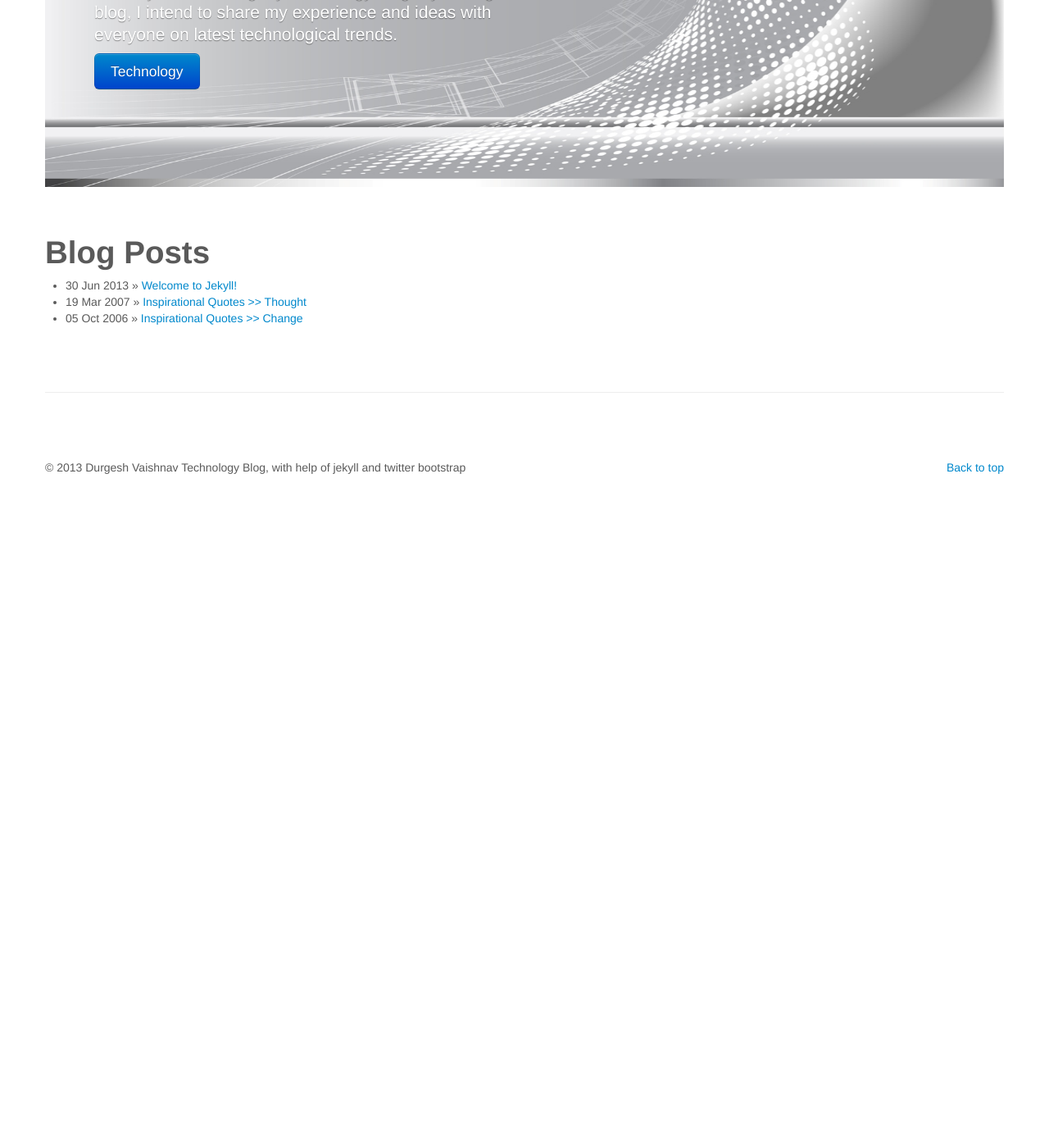
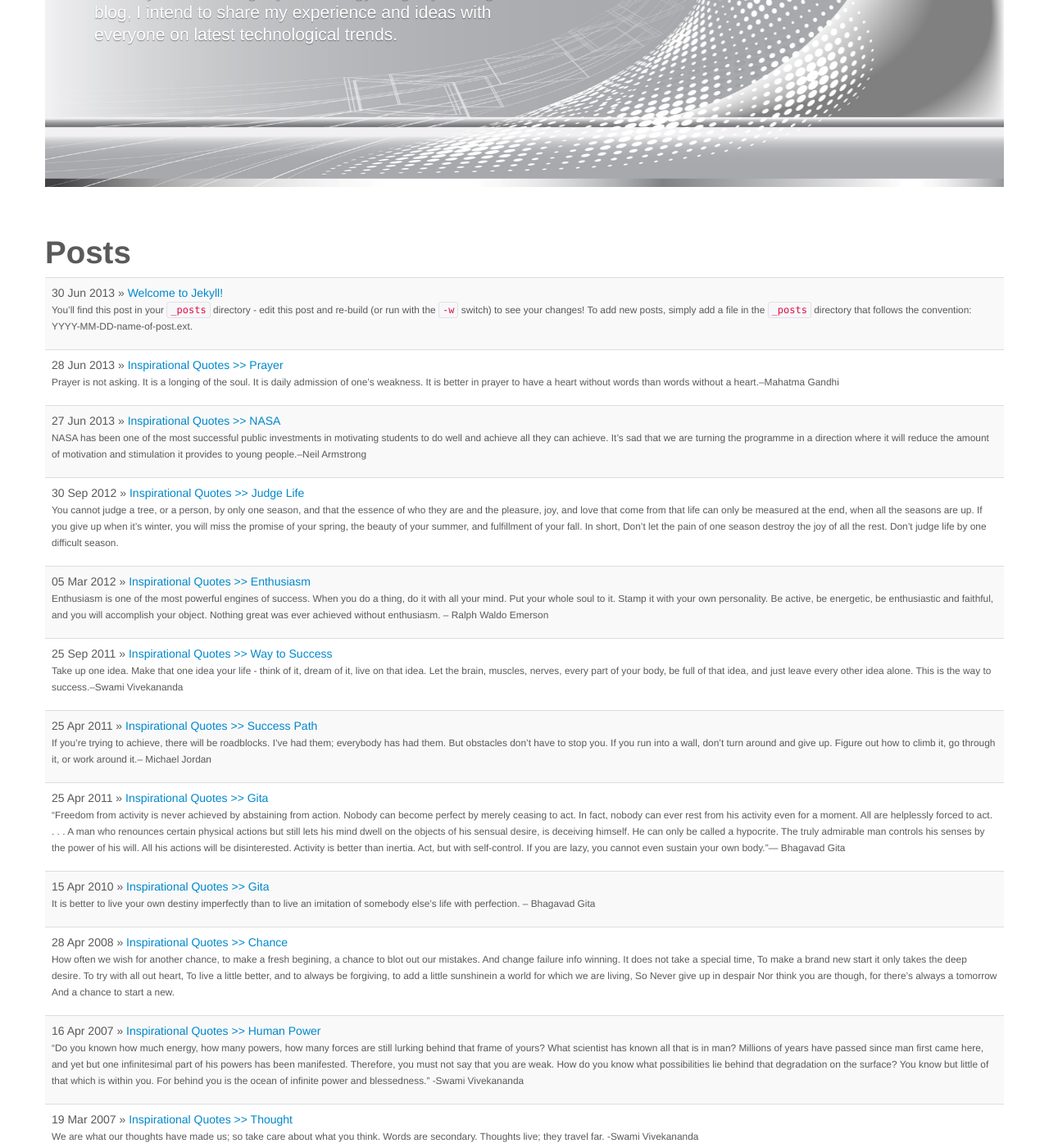
Before and after one commit to vdurgesh/git-pages, a Jekyll site: the page built from index.html, in a window 1280 px wide and 1400 px high, scrolled down 272 px. Shown: the whole window at 82% size. Built offline with Jekyll 4.4.1, drawn with Linux system fonts in a browser that asks for light colours; before the commit the page ends 902 px from its top, so only the background shows below that; some of the changed text lies outside the part shown.

Commit message:
migrating quotes

```diff
--- a/_layouts/default.html
+++ b/_layouts/default.html
@@ -38,10 +38,10 @@
             <div class="nav-collapse collapse">
               <ul class="nav">
                 <li class="active"><a href="/">Home</a></li>
-                <li><a href="about.html">About Me</a></li>
+                <li><a href="/about.html">About Me</a></li>
 
                 <!-- Read about Bootstrap dropdowns at http://twitter.github.com/bootstrap/javascript.html#dropdowns -->
-                <li class="dropdown">
+                <!--<li class="dropdown">
                   <a href="#" class="dropdown-toggle" data-toggle="dropdown">Technology <b class="caret"></b></a>
                   <ul class="dropdown-menu">
                     <li><a href="#">Java</a></li>
@@ -53,7 +53,7 @@
                     <li><a href="#">Network</a></li>
                     <li><a href="#">Cloud</a></li>
                   </ul>
-                </li>
+                </li> -->
               </ul>
             </div><!--/.nav-collapse -->
           </div><!-- /.navbar-inner -->
@@ -67,7 +67,8 @@
              <hr class="featurette-divider">
             <footer>
               <p class="pull-right"><a href="#">Back to top</a></p>
-              <p>&copy; 2013 Durgesh Vaishnav {{ site.name }}, with help of jekyll and twitter bootstrap</p>
+              <p>&copy; 2013 Durgesh Vaishnav {{ site.name }}, with help of <a href="http://jekyllrb.com/">Jekyll</a> and
+                <a href="http://twitter.github.io/bootstrap">Twitter bootstrap</a></p>
             </footer>
 
         </div> <!-- /container -->
--- /dev/null
+++ b/_posts/2007-04-16-quotes.markdown
@@ -0,0 +1,7 @@
+---
+layout: post
+title:  "Inspirational Quotes >> Human Power"
+date:   2007-04-16 10:00:00
+categories: quotes
+---
+"Do you known how much energy, how many powers, how many forces are still lurking behind that frame of yours? What scientist has known all that is in man? Millions of years have passed since man first came here, and yet but one infinitesimal part of his powers has been manifested. Therefore, you must not say that you are weak. How do you know what possibilities lie behind that degradation on the surface? You know but little of that which is within you. For behind you is the ocean of infinite power and blessedness." -Swami Vivekananda
--- /dev/null
+++ b/_posts/2008-04-28-quotes.markdown
@@ -0,0 +1,7 @@
+---
+layout: post
+title:  "Inspirational Quotes >> Chance"
+date:   2008-04-28 9:00:00
+categories: quotes
+---
+How often we wish for another chance, to make a fresh begining, a chance to blot out our mistakes. And change failure info winning. It does not take a special time, To make a brand new start it only takes the deep desire. To try with all out heart, To live a little better, and to always be forgiving, to add a little sunshinein a world for which we are living, So Never give up in despair Nor think you are though, for there's always a tomorrow And a chance to start a new.
--- /dev/null
+++ b/_posts/2010-04-15-quotes.markdown
@@ -0,0 +1,7 @@
+---
+layout: post
+title:  "Inspirational Quotes >> Gita"
+date:   2010-04-15 9:00:00
+categories: quotes
+---
+It is better to live your own destiny imperfectly than to live an imitation of somebody else's life with perfection. -- Bhagavad Gita
--- /dev/null
+++ b/_posts/2011-04-26-quotes.markdown
@@ -0,0 +1,7 @@
+---
+layout: post
+title:  "Inspirational Quotes >> Success Path"
+date:   2011-04-25 9:00:00
+categories: quotes
+---
+If you're trying to achieve, there will be roadblocks. I've had them; everybody has had them. But obstacles don't have to stop you. If you run into a wall, don't turn around and give up. Figure out how to climb it, go through it, or work around it.-- Michael Jordan
--- /dev/null
+++ b/_posts/2011-09-25-quotes.markdown
@@ -0,0 +1,7 @@
+---
+layout: post
+title:  "Inspirational Quotes >> Way to Success"
+date:   2011-09-25 9:00:00
+categories: quotes
+---
+Take up one idea. Make that one idea your life - think of it, dream of it, live on that idea. Let the brain, muscles, nerves, every part of your body, be full of that idea, and just leave every other idea alone. This is the way to success.--Swami Vivekananda
--- /dev/null
+++ b/_posts/2012-03-05-quotes.markdown
@@ -0,0 +1,7 @@
+---
+layout: post
+title:  "Inspirational Quotes >> Enthusiasm"
+date:   2012-03-05 9:00:00
+categories: quotes
+---
+Enthusiasm is one of the most powerful engines of success. When you do a thing, do it with all your mind. Put your whole soul to it. Stamp it with your own personality. Be active, be energetic, be enthusiastic and faithful, and you will accomplish your object. Nothing great was ever achieved without enthusiasm. -- Ralph Waldo Emerson
--- /dev/null
+++ b/_posts/2012-09-30-quotes.markdown
@@ -0,0 +1,8 @@
+---
+layout: post
+title:  "Inspirational Quotes >> Judge Life"
+date:   2012-09-30 9:00:00
+categories: quotes
+---
+You cannot judge a tree, or a person, by only one season,  and that the essence of who they are and the pleasure, joy, and love that come from that life can only be measured at the end, when all the seasons are up.
+If you give up when it's winter, you will miss the promise of your spring, the beauty of your summer, and fulfillment of your fall. In short, Don't let the pain of one season destroy the joy of all the rest. Don't judge life by one difficult season.
--- /dev/null
+++ b/_posts/2013-06-27-quotes.markdown
@@ -0,0 +1,7 @@
+---
+layout: post
+title:  "Inspirational Quotes >> NASA"
+date:   2013-06-27 9:00:00
+categories: quotes
+---
+NASA has been one of the most successful public investments in motivating students to do well and achieve all they can achieve. It's sad that we are turning the programme in a direction where it will reduce the amount of motivation and stimulation it provides to young people.--Neil Armstrong
--- /dev/null
+++ b/_posts/2013-06-28-quotes.markdown
@@ -0,0 +1,7 @@
+---
+layout: post
+title:  "Inspirational Quotes >> Prayer"
+date:   2013-06-28 9:00:00
+categories: quotes
+---
+Prayer is not asking. It is a longing of the soul. It is daily admission of one's weakness. It is better in prayer to have a heart without words than words without a heart.--Mahatma Gandhi
--- a/css/style.css
+++ b/css/style.css
@@ -106,7 +106,6 @@
     .carousel-caption .btn {
       margin-top: 10px;
     }
-
 
 
     /* MARKETING CONTENT
--- a/index.html
+++ b/index.html
@@ -21,7 +21,7 @@ title: Durgesh Vaishnav
             <div class="carousel-caption">
               <h1>Durgesh Vaishnav</h1>
               <p class="lead">Thank you for visiting my technology blog! By writing this blog, I intend to share my experience and ideas with everyone on latest technological trends.</p>
-              <a class="btn btn-large btn-primary" href="about.html">About Me</a>
+              <!--<a class="btn btn-large btn-primary" href="about.html">About Me</a>-->
             </div>
           </div>
         </div>
@@ -31,7 +31,7 @@ title: Durgesh Vaishnav
             <div class="carousel-caption">
               <h1>Durgesh Vaishnav</h1>
               <p class="lead">Thank you for visiting my technology blog! By writing this blog, I intend to share my experience and ideas with everyone on latest technological trends.</p>
-              <a class="btn btn-large btn-primary" href="#">Technology</a>
+             <!-- <a class="btn btn-large btn-primary" href="#">Technology</a>-->
             </div>
           </div>
         </div>
@@ -41,7 +41,7 @@ title: Durgesh Vaishnav
             <div class="carousel-caption">
               <h1>Durgesh Vaishnav</h1>
               <p class="lead">Thank you for visiting my technology blog! By writing this blog, I intend to share my experience and ideas with everyone on latest technological trends.</p>
-              <a class="btn btn-large btn-primary" href="quotes.html">Inspirational Quotes</a>
+              <!--<a class="btn btn-large btn-primary" href="quotes.html">Inspirational Quotes</a>-->
             </div>
           </div>
         </div>
@@ -51,9 +51,17 @@ title: Durgesh Vaishnav
     </div><!-- /.carousel -->
 
 
-    <h1>Blog Posts</h1>
-    <ul class="posts">
+    <h1>Posts</h1>
+    <table class='table table-striped'>
+    <tbody>
       {% for post in site.posts %}
-        <li><span>{{ post.date | date_to_string }}</span> &raquo; <a href="{{ post.url }}">{{ post.title }}</a></li>
+        <tr>
+          <td>
+            <span>{{ post.date | date_to_string }}</span> &raquo;
+              <a href="{{ post.url }}">{{ post.title }}</a>
+              <small>{{ post.excerpt }}</small>
+          </td>
+        </tr>
       {% endfor %}
-    </ul>
+    </tbody>
+    </table>
```
Also changed, not shown: _posts/2011-04-25-quotes.markdown (added, +9 -0 lines), _posts/_quotes/2006-10-05-quotes.markdown (added, +8 -0 lines), _posts/_quotes/2007-03-19-quotes.markdown (added, +8 -0 lines), 1 other file.
